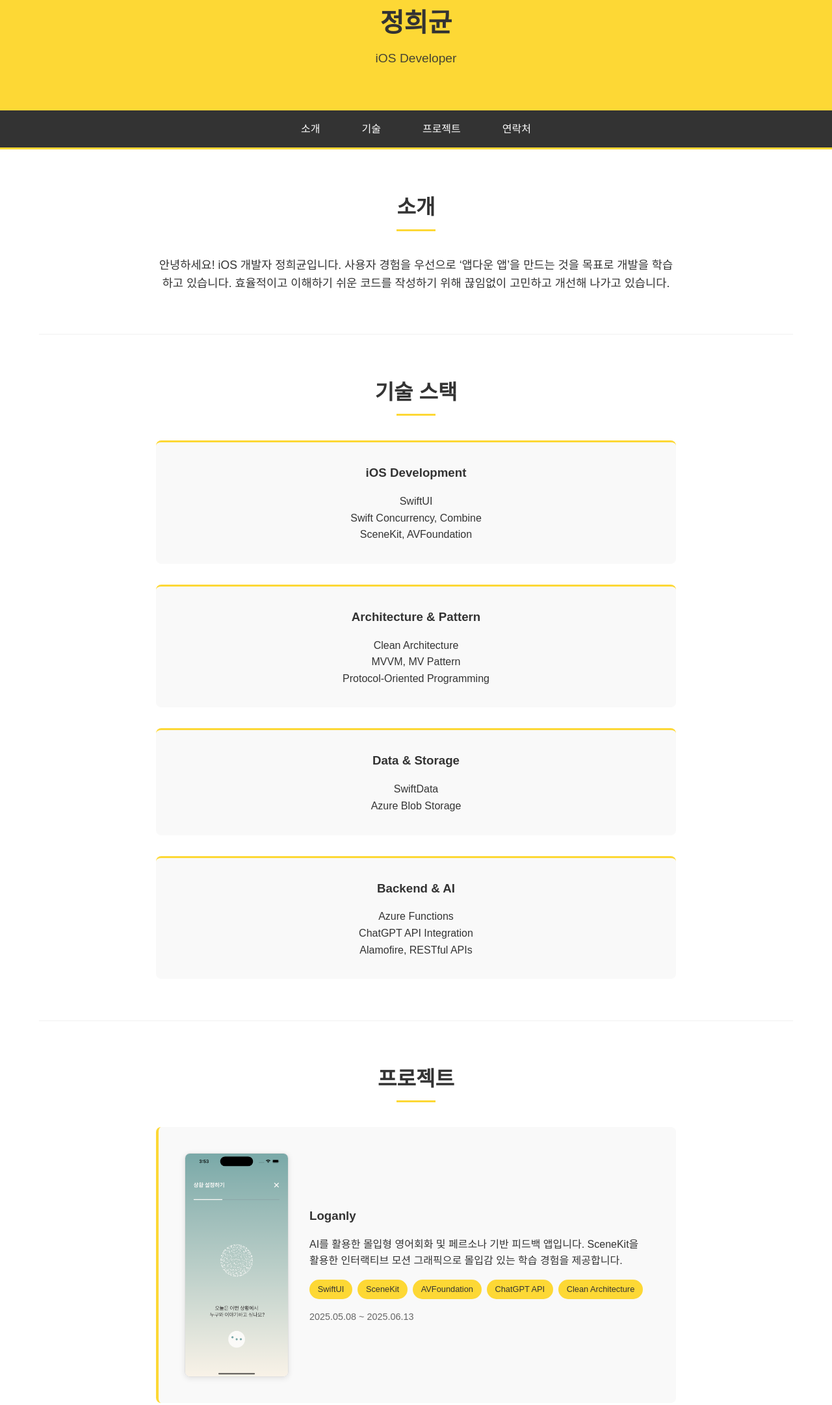
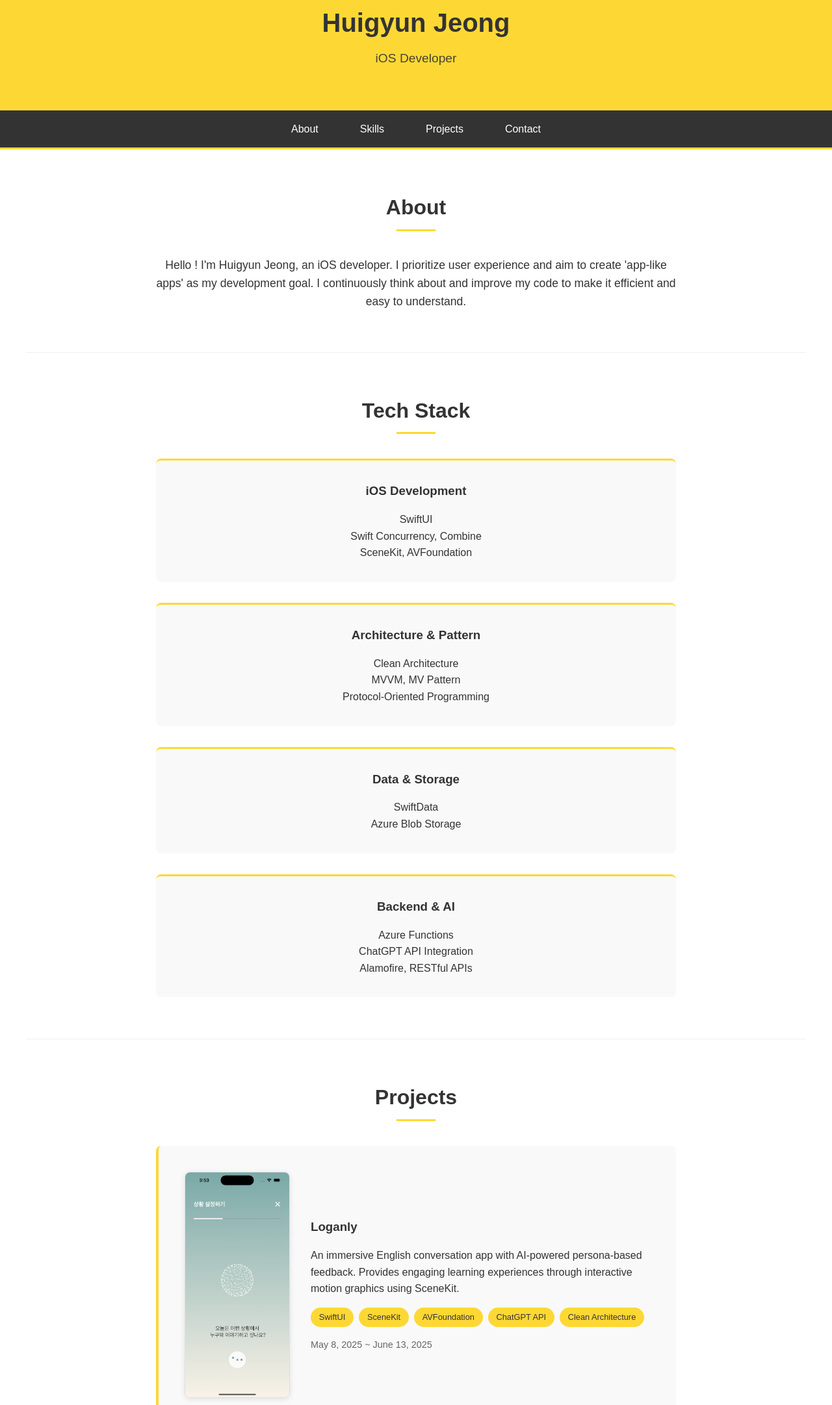
Before and after one commit to Segyun/Portfolio, a plain HTML site: page index.html in a window 1280 px wide. Shown: the part 213-2376 px from the top of the page at 65% size. Drawn offline with Linux system fonts and the light colour scheme.

Commit message:
feat: translate to English

```diff
--- a/index.html
+++ b/index.html
@@ -1,15 +1,15 @@
 <!DOCTYPE html>
-<html lang="ko">
+<html lang="en">
 
 <head>
     <meta charset="UTF-8">
     <meta name="viewport" content="width=device-width, initial-scale=1.0">
-    <title>정희균 - iOS Developer</title>
+    <title>Huigyun Jeong - iOS Developer</title>
     <style>
         * {
             margin: 0;
             padding: 0;
-            box-sizing: border-box;
+            box-sizing: border;
         }
 
         body {
@@ -257,8 +257,7 @@
             }
 
             .project-image {
-                width: 100px;
-                height: 100px;
+                max-width: 100px;
                 margin: 0 auto 1rem;
             }
 
@@ -274,7 +273,7 @@
     <header>
         <div class="container">
             <div class="profile-img">👨‍💻</div>
-            <h1>정희균</h1>
+            <h1>Huigyun Jeong</h1>
             <p class="subtitle">iOS Developer</p>
         </div>
     </header>
@@ -282,26 +281,25 @@
     <nav>
         <div class="container">
             <ul>
-                <li><a href="#about">소개</a></li>
-                <li><a href="#skills">기술</a></li>
-                <li><a href="#projects">프로젝트</a></li>
-                <li><a href="#contact">연락처</a></li>
+                <li><a href="#about">About</a></li>
+                <li><a href="#skills">Skills</a></li>
+                <li><a href="#projects">Projects</a></li>
+                <li><a href="#contact">Contact</a></li>
             </ul>
         </div>
     </nav>
 
     <div class="container">
         <section id="about">
-            <h2>소개</h2>
-            <p style="text-align: center; font-size: 1.1rem; max-width: 800px; margin: 0 auto;">
-                안녕하세요! iOS 개발자 정희균입니다.
-                사용자 경험을 우선으로 ‘앱다운 앱’을 만드는 것을 목표로 개발을 학습하고 있습니다.
-                효율적이고 이해하기 쉬운 코드를 작성하기 위해 끊임없이 고민하고 개선해 나가고 있습니다.
-            </p>
+            <h2>About</h2>
+            <p style="text-align: center; font-size: 1.1rem; max-width: 800px; margin: 0 auto;">Hello ! I'm Huigyun
+                Jeong, an iOS developer.
+                I prioritize user experience and aim to create 'app-like apps' as my development goal. I continuously
+                think about and improve my code to make it efficient and easy to understand.</p>
         </section>
 
         <section id="skills">
-            <h2>기술 스택</h2>
+            <h2>Tech Stack</h2>
             <div class="skills-grid">
                 <div class="skill-item">
                     <h3>iOS Development</h3>
@@ -330,14 +328,15 @@
         </section>
 
         <section id="projects">
-            <h2>프로젝트</h2>
+            <h2>Projects</h2>
             <div class="projects-grid">
                 <div class="project-card">
                     <img class="project-image" src="./assets/images/Loganly.png" alt="Loganly App Screenshot">
                     <div class="project-content">
                         <h3>Loganly</h3>
-                        <p>AI를 활용한 몰입형 영어회화 및 페르소나 기반 피드백 앱입니다.
-                            SceneKit을 활용한 인터랙티브 모션 그래픽으로 몰입감 있는 학습 경험을 제공합니다.</p>
+                        <p>An immersive English conversation app with AI-powered persona-based feedback.
+                            Provides engaging learning experiences through interactive motion graphics using SceneKit.
+                        </p>
                         <div class="tech-stack">
                             <span class="tech-tag">SwiftUI</span>
                             <span class="tech-tag">SceneKit</span>
@@ -346,7 +345,7 @@
                             <span class="tech-tag">Clean Architecture</span>
                         </div>
                         <p style="font-size: 0.9rem; color: #666; margin-top: 1rem;">
-                            2025.05.08 ~ 2025.06.13
+                            May 8, 2025 ~ June 13, 2025
                         </p>
                     </div>
                 </div>
@@ -354,8 +353,9 @@
                     <img class="project-image" src="./assets/images/DIVER GO.png" alt="DIVER GO App Screenshot">
                     <div class="project-content">
                         <h3>DIVER GO</h3>
-                        <p>AirDrop을 통한 정보 공유와 미션 수행으로 사람들과의 네트워킹을 돕는 소셜 앱입니다.
-                            URL Scheme을 활용한 App-to-App 데이터 전송을 구현했습니다.</p>
+                        <p>A social networking app that helps people connect through AirDrop information sharing and
+                            mission completion.
+                            Implemented App-to-App data transfer using URL Scheme.</p>
                         <div class="tech-stack">
                             <span class="tech-tag">SwiftUI</span>
                             <span class="tech-tag">SwiftData</span>
@@ -364,7 +364,7 @@
                             <span class="tech-tag">MV Pattern</span>
                         </div>
                         <p style="font-size: 0.9rem; color: #666; margin-top: 1rem;">
-                            2025.04.07 ~ 2025.04.25
+                            April 7, 2025 ~ April 25, 2025
                         </p>
                     </div>
                 </div>
@@ -372,8 +372,9 @@
                     <img class="project-image" src="./assets/images/KNUtice.png" alt="KNUtice App Screenshot">
                     <div class="project-content">
                         <h3>KNUtice</h3>
-                        <p>대학교의 여러 공지사항을 한 곳에서 확인할 수 있는 통합 공지사항 앱입니다.
-                            Azure Functions를 활용한 백엔드 시스템을 구축했습니다.</p>
+                        <p>An integrated notice app that allows you to check various university announcements in one
+                            place.
+                            Built a backend system using Azure Functions.</p>
                         <div class="tech-stack">
                             <span class="tech-tag">SwiftUI</span>
                             <span class="tech-tag">Azure Functions</span>
@@ -381,7 +382,7 @@
                             <span class="tech-tag">RESTful API</span>
                         </div>
                         <p style="font-size: 0.9rem; color: #666; margin-top: 1rem;">
-                            2024.09.28 ~ 2024.10.20
+                            September 28, 2024 ~ October 20, 2024
                         </p>
                     </div>
                 </div>
@@ -389,7 +390,7 @@
         </section>
 
         <section id="contact">
-            <h2>연락처</h2>
+            <h2>Contact</h2>
             <div class="contact-info">
                 <div class="contact-item">
                     <a href="mailto:topone03@gmail.com">Email</a>
```
